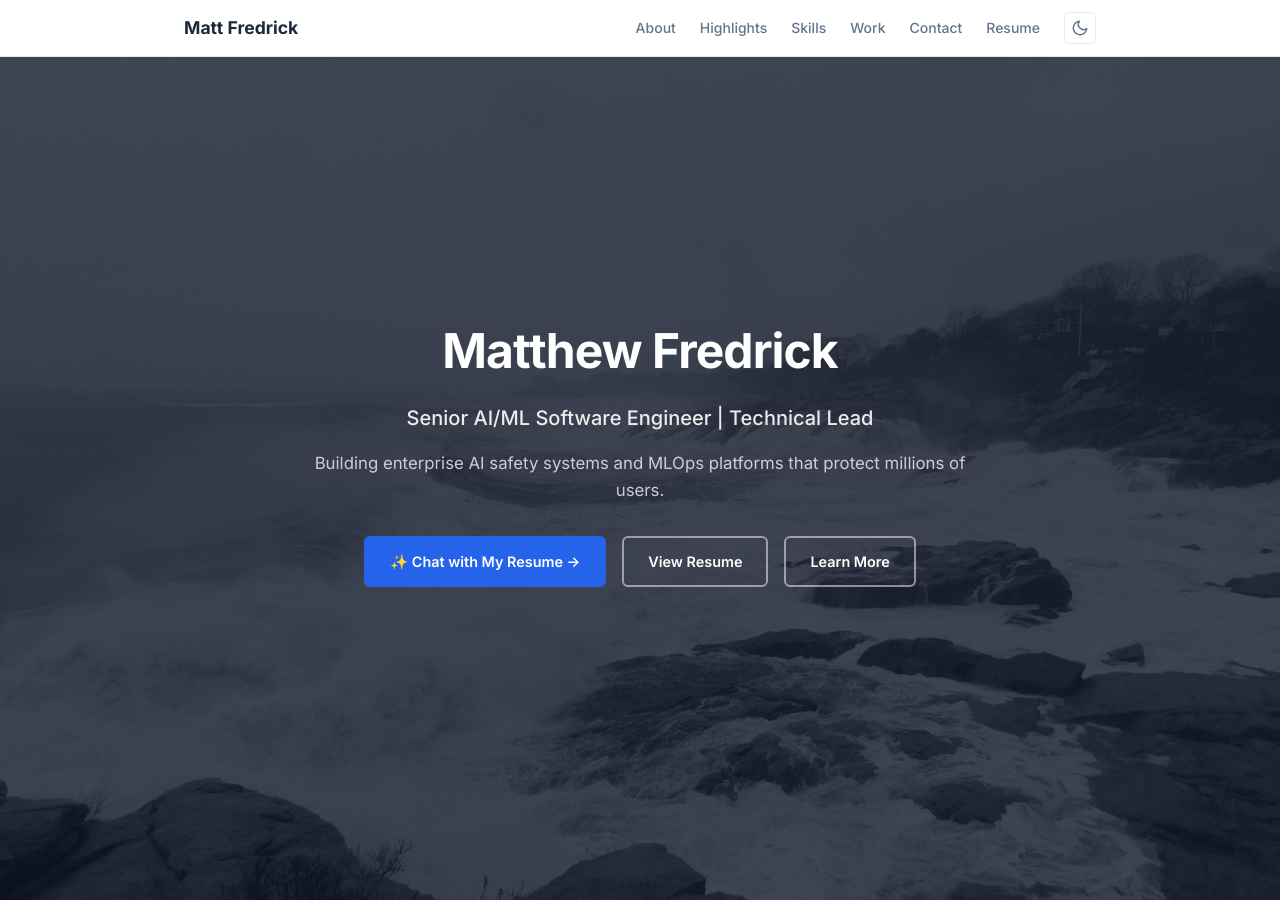
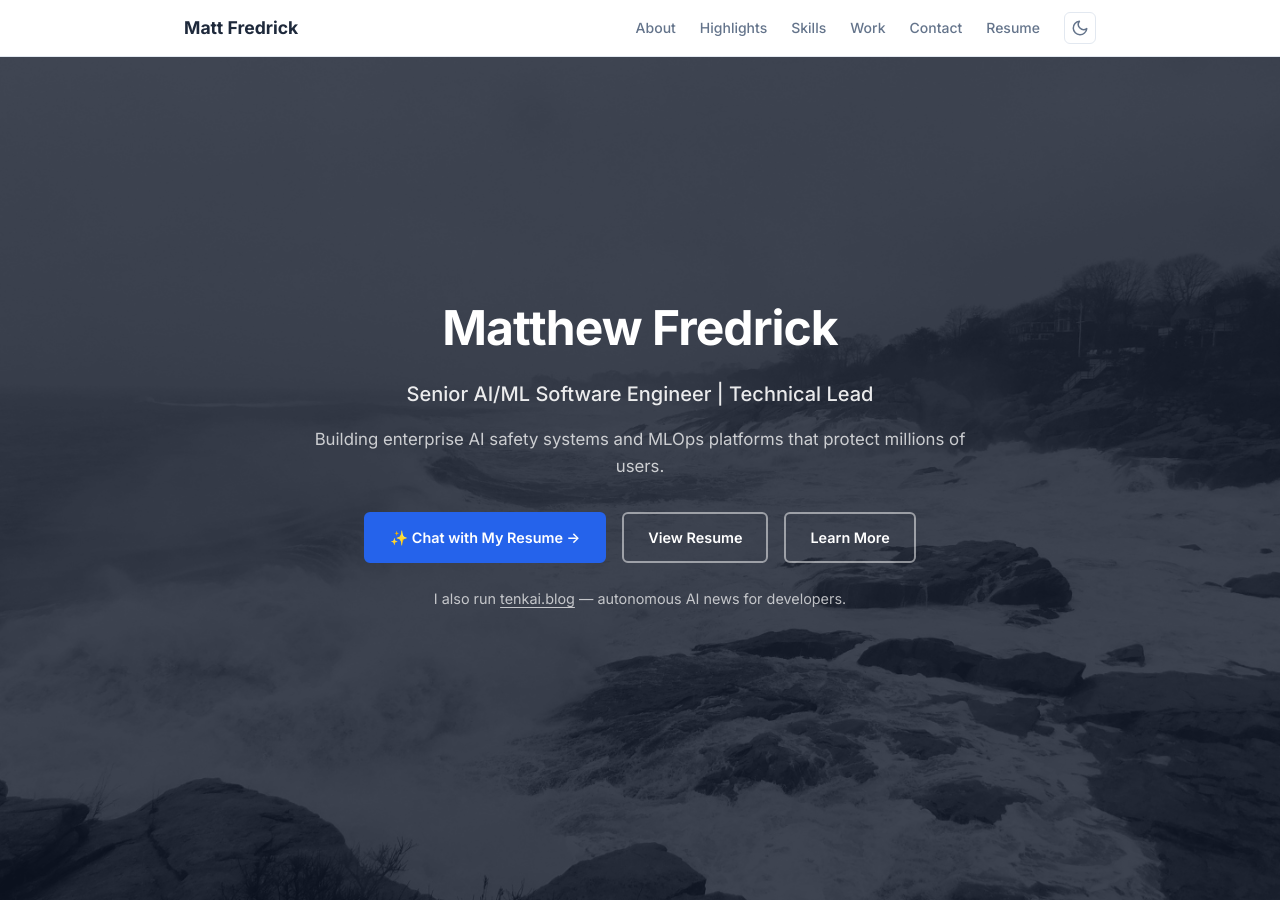
Before and after one commit to mcfredrick/mcfredrick.github.io, a Jekyll site: the page built from index.html, in a window 1280 px wide and 900 px high. Built offline with Jekyll 4.4.1, drawn with Linux system fonts in a browser that asks for light colours; some of the changed text lies outside the part shown.

Commit message:
Move Tenkai Blog plug above the fold and into Featured Work
Replaces the separate callout section with a subtle hero line (above the fold) and adds Tenkai Blog as a featured work item.

Co-Authored-By: Claude Sonnet 4.6 <noreply@anthropic.com>

```diff
--- a/_sass/_hero.scss
+++ b/_sass/_hero.scss
@@ -51,4 +51,20 @@
     justify-content: center;
     flex-wrap: wrap;
   }
+
+  &__blog-plug {
+    margin-top: 1.5rem;
+    font-size: 0.9rem;
+    opacity: 0.7;
+
+    a {
+      color: #fff;
+      text-decoration: underline;
+      text-underline-offset: 3px;
+
+      &:hover {
+        opacity: 0.9;
+      }
+    }
+  }
 }
--- a/_sass/_responsive.scss
+++ b/_sass/_responsive.scss
@@ -53,10 +53,6 @@
     gap: 1rem;
   }
 
-  .blog-callout__inner {
-    flex-direction: column;
-    text-align: center;
-  }
 }
 
 @media (max-width: 480px) {
--- a/_sass/_sections.scss
+++ b/_sass/_sections.scss
@@ -1,40 +1,3 @@
-// Blog callout
-.blog-callout {
-  background: linear-gradient(135deg, $blue 0%, $blue-light 100%);
-  padding: 2rem 0;
-
-  .blog-callout__inner {
-    display: flex;
-    align-items: center;
-    justify-content: space-between;
-    gap: 2rem;
-  }
-
-  .blog-callout__title {
-    font-size: 1.25rem;
-    font-weight: 700;
-    color: #fff;
-    margin-bottom: 0.25rem;
-  }
-
-  .blog-callout__desc {
-    color: rgba(255, 255, 255, 0.85);
-    font-size: 0.95rem;
-    margin: 0;
-  }
-
-  .btn--primary {
-    background: #fff;
-    color: $blue;
-    white-space: nowrap;
-    flex-shrink: 0;
-
-    &:hover {
-      background: rgba(255, 255, 255, 0.9);
-    }
-  }
-}
-
 // About
 .about__text {
   font-size: 1.1rem;
--- a/index.html
+++ b/index.html
@@ -13,18 +13,7 @@ layout: default
       <a href="{{ '/resume' | relative_url }}" class="btn btn--outline">View Resume</a>
       <a href="#about" class="btn btn--outline">Learn More</a>
     </div>
-  </div>
-</section>
-
-<section class="section blog-callout" id="blog">
-  <div class="container">
-    <div class="blog-callout__inner">
-      <div class="blog-callout__text">
-        <h2 class="blog-callout__title">Tenkai Blog</h2>
-        <p class="blog-callout__desc">I run an autonomous AI blog that curates and distills the latest AI news for developers — updated daily, no fluff.</p>
-      </div>
-      <a href="http://tenkai.blog" class="btn btn--primary" target="_blank" rel="noopener">Read the Blog &rarr;</a>
-    </div>
+    <p class="hero__blog-plug">I also run <a href="http://tenkai.blog" target="_blank" rel="noopener">tenkai.blog</a> &mdash; autonomous AI news for developers.</p>
   </div>
 </section>
 
@@ -115,6 +104,11 @@ layout: default
   <div class="container">
     <h2 class="section__title">Featured Work</h2>
     <div class="work-items">
+      <a href="http://tenkai.blog" class="work-item work-item--featured" target="_blank" rel="noopener">
+        <h3 class="work-item__title">Tenkai Blog</h3>
+        <p class="work-item__desc">An autonomous AI agent that researches, writes, and publishes daily news for developers — no human editorial involvement. Built on a custom agentic pipeline with LLM-driven curation and synthesis.</p>
+        <span class="work-item__meta">Live &middot; tenkai.blog</span>
+      </a>
       <a href="https://mcfredrick.github.io/resume-rag" class="work-item work-item--featured" target="_blank" rel="noopener">
         <h3 class="work-item__title">Resume RAG &mdash; Chat with My Experience</h3>
         <p class="work-item__desc">An interactive demo built with Retrieval-Augmented Generation: ask any question about my background and get grounded, cited answers drawn directly from my resume. Built with a vector store, embedding pipeline, and an LLM response layer.</p>
```
